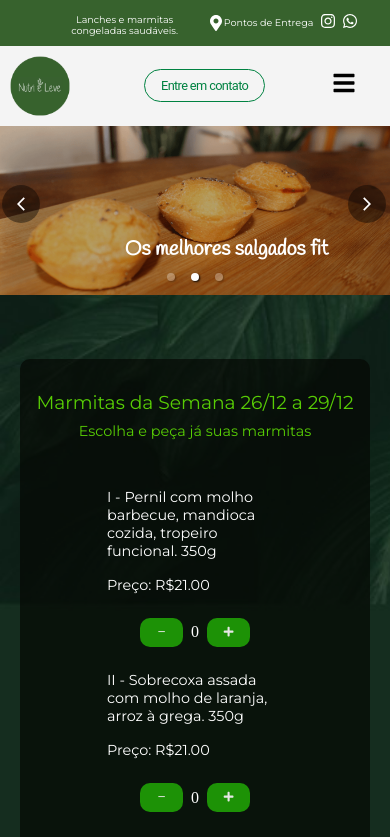
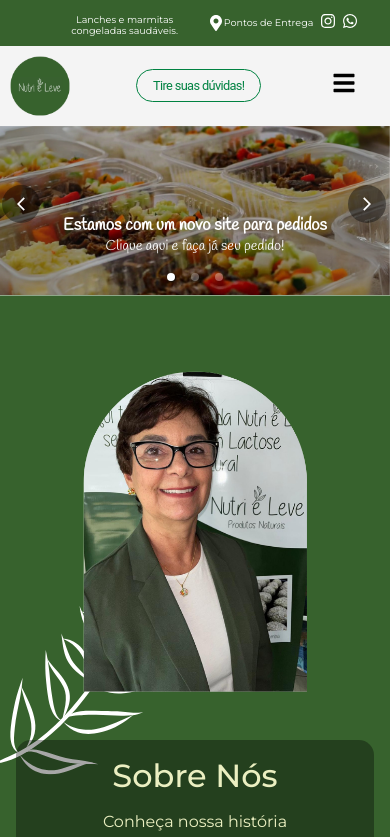
Before and after one commit to yagovysk/Projeto-NutrieLeve, a React (Vite) app: page / in a window 390 px wide. Shown: the top 837 px of the page. Built offline with nearby package versions, Linux system fonts and the light colour scheme; a web font is replaced by a local one.

Commit message:
por pedido do cliente, removemos o cardapio de marmitas e colocamos um botao para prospecção de outro cardapio em outra plataformam, também melhorei a responsividade

```diff
--- a/src/Pages/Home/Components-home/Marmitas/Marmitas.css
+++ b/src/Pages/Home/Components-home/Marmitas/Marmitas.css
@@ -1,7 +1,7 @@
 .section-marmitas {
   background-image: url("../../../../assets/fundo-nutri.jpg");
   background-size: cover;
-  display: flex;
+  display: none;
   flex-direction: column;
   align-items: center;
   gap: 1rem;
--- a/src/Pages/Home/Components-home/Menu/Menu.css
+++ b/src/Pages/Home/Components-home/Menu/Menu.css
@@ -99,9 +99,9 @@
   .nav-menu {
     display: flex;
     justify-content: flex-start;
-    gap: 4.5rem !important;
+
     height: 100%;
-    gap: 0;
+
     padding: 0.5rem;
   }
   .nav-menu .logo {
--- a/src/Pages/Home/Components-home/Menu/Menu.jsx
+++ b/src/Pages/Home/Components-home/Menu/Menu.jsx
@@ -23,17 +23,6 @@
         {menuOpen ? <FaTimes /> : <FaBars />}
       </div>
       <ul className={`Menu-ul ${menuOpen ? "open" : ""}`}>
-        <li>
-          <Link
-            smooth={true}
-            duration={500}
-            className="button-menu"
-            to="marmitas"
-            onClick={closeMenu}
-          >
-            Marmitas da semana
-          </Link>
-        </li>
         <li>
           <RouterLink
             smooth={true}
@@ -72,7 +61,7 @@
         className="button"
         target="blank"
       >
-        Entre em contato
+        Tire suas dúvidas!
       </a>
     </nav>
   );
--- a/src/Pages/Home/Components-home/Start/Start.css
+++ b/src/Pages/Home/Components-home/Start/Start.css
@@ -39,34 +39,40 @@
   font-size: 2rem;
   color: #fff;
 }
-.marmita-article {
-  position: absolute;
+
+.responsive-start {
   display: flex;
-  flex-direction: column;
   justify-content: center;
   align-items: center;
-  font-family: "handlee", cursive;
-  font-size: 2rem;
-  left: 34%;
-  gap: 1rem;
-  top: 10%;
-  color: #fff;
 }
+
 .container-article {
   position: absolute;
   display: flex;
-  flex-direction: column;
   font-family: "handlee", cursive;
   font-size: 2rem;
-  left: 42%;
 
-  top: 50%;
+  top: 40%;
   color: #fff;
 }
-.marmita-article .img-marmita {
-  width: 15rem !important;
-  border-radius: 10px;
+
+.marmita-article {
+  display: flex;
+  justify-content: center;
+  align-items: center;
+  flex-direction: column;
 }
+
+.marmita-article a {
+  text-decoration: none;
+  color: #fff;
+  transition: 0.3s ease;
+}
+
+.marmita-article a:hover {
+  transform: scale(1.05);
+}
+
 .fundo-marmita {
   width: 30rem !important;
 }
@@ -75,12 +81,7 @@
     height: 20vh;
   }
   .marmita-article {
-    left: 32%;
-    font-size: 1.1rem;
-  }
-  .container-article {
-    left: 32%;
-    font-size: 1.1rem;
+    font-size: 0.9rem;
   }
   .arrow-button-left {
     padding: 0.5rem;
--- a/src/Pages/Home/Components-home/Start/Start.jsx
+++ b/src/Pages/Home/Components-home/Start/Start.jsx
@@ -67,23 +67,56 @@
             src={fundo}
             alt="fundo com duas marmitas fitness uma sendo segurada na esquerda e a mesma na direita"
           />
-          <article className="container-article">
-            <h1>Comida boa todo dia</h1>
-          </article>
+          <div className="responsive-start">
+            <div className="container-article">
+              <article className="marmita-article">
+                <h1>Estamos com um novo site para pedidos</h1>
+                <a
+                  href="https://www.prefirodelivery.com/nutrielevebsb
+"
+                  target="blank"
+                >
+                  Clique aqui e faça já seu pedido!
+                </a>
+              </article>
+            </div>
+          </div>
         </div>
 
         <div className="container-content">
           <img loading="lazy" src={fundo2} alt="Imagem 2" />
-          <article className="container-article">
-            <h1>Os melhores salgados fit</h1>
-          </article>
+          <div className="responsive-start">
+            <div className="container-article">
+              <article className="marmita-article">
+                <h1>Os melhores salgados fit</h1>
+                <a
+                  href="https://www.prefirodelivery.com/nutrielevebsb
+"
+                  target="blank"
+                >
+                  Clique aqui e faça já seu pedido!
+                </a>
+              </article>
+            </div>
+          </div>
         </div>
 
         <div className="container-content">
           <img loading="lazy" src={fundo3} alt="Imagem 3" />
-          <article className="container-article">
-            <h1>Os melhores doces fit</h1>
-          </article>
+          <div className="responsive-start">
+            <div className="container-article">
+              <article className="marmita-article">
+                <h1>Os melhores doces fit</h1>
+                <a
+                  href="https://www.prefirodelivery.com/nutrielevebsb
+"
+                  target="blank"
+                >
+                  Clique aqui e faça já seu pedido!
+                </a>
+              </article>
+            </div>
+          </div>
         </div>
       </Carousel>
     </section>
```
